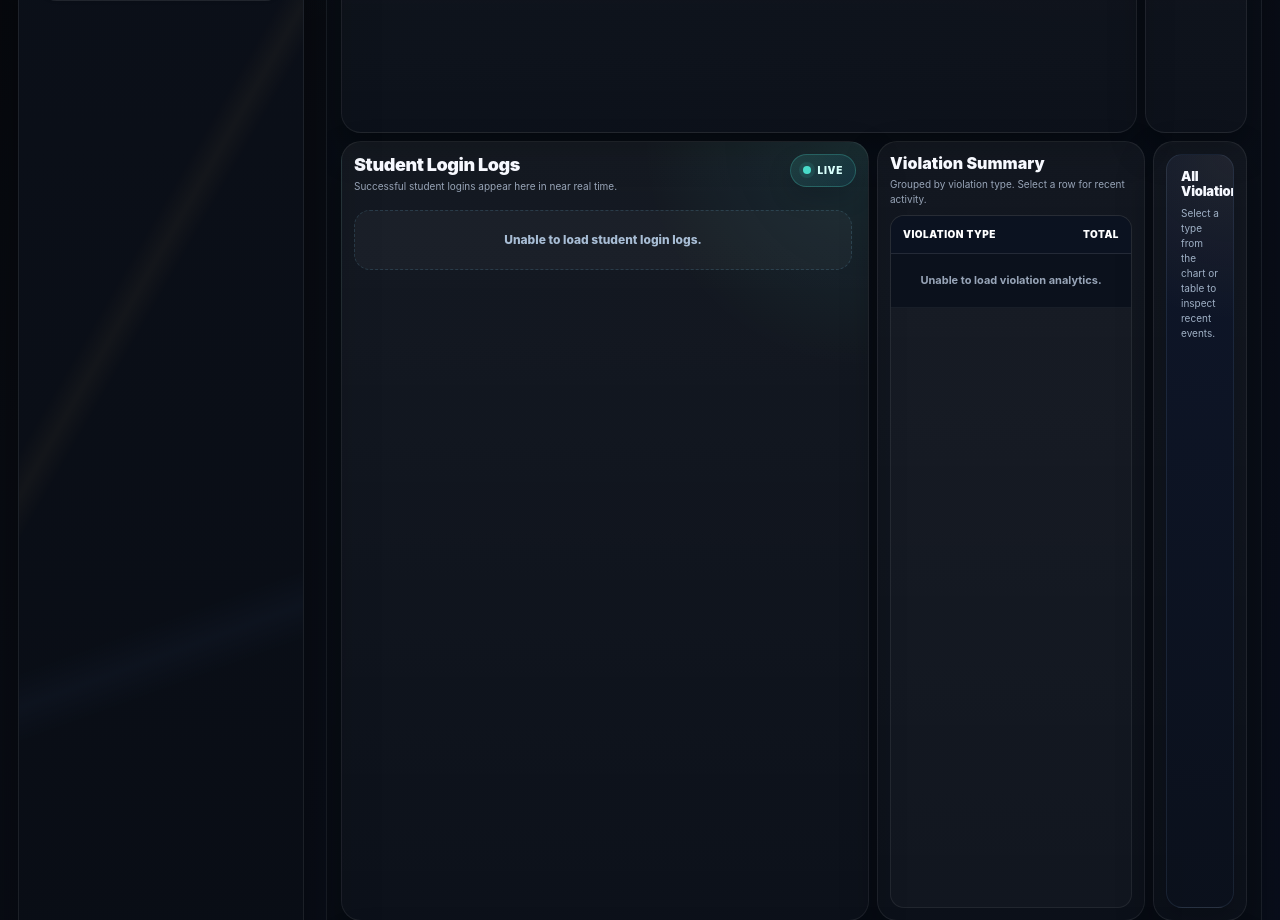
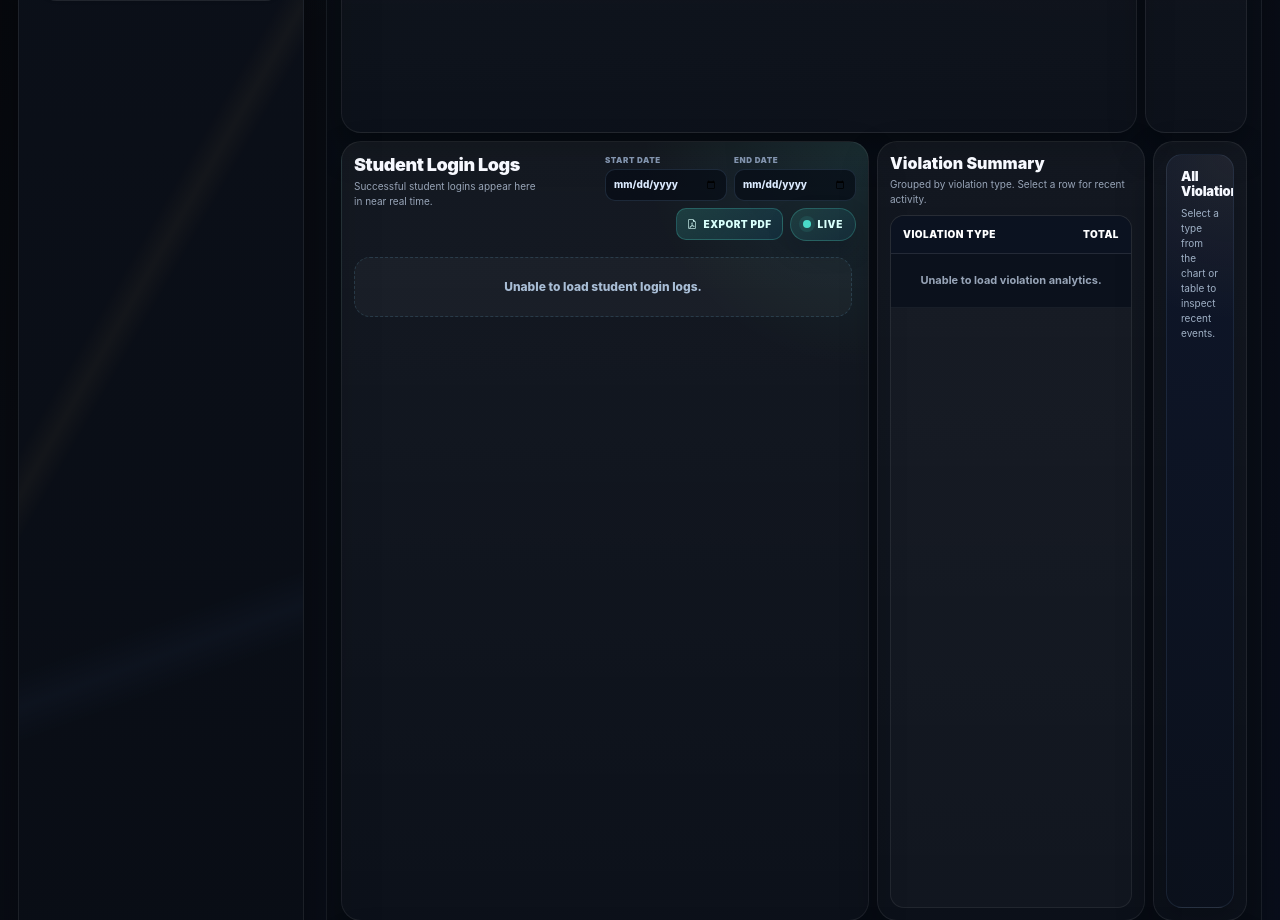
Before and after one commit to leer7358/classiface-hardened, a Flask app: template template/admin_dashboard.html in a window 1280 px wide. Shown: the part 649-1569 px from the top of the page. Run offline with Flask 2, Linux system fonts and the light colour scheme; the template is opened without the code that fills it: most values are stand-ins (such as "Sample title", 1, 10 or a date in 2020); parts of the project's set-up code (start-up, migrations or seed data) failed here and were passed over; some libraries are stand-ins or nearby versions.

Commit message:
Add student login PDF export

```diff
--- a/controllers/admin_controller.py
+++ b/controllers/admin_controller.py
@@ -45,6 +45,21 @@
         )
         return cur.fetchall() or []
 
+def pg_list_student_login_logs_for_range(start_date, end_date):
+    pg_ensure_student_login_logs()
+    with pg_conn() as conn, conn.cursor(cursor_factory=RealDictCursor) as cur:
+        cur.execute(
+            """
+            SELECT id, student_id, student_name, email, ip_address, user_agent,
+                   login_at,
+                   to_char(login_at AT TIME ZONE 'Asia/Manila', 'Mon DD, YYYY HH12:MI AM') AS login_time
+            FROM student_login_logs
+            WHERE (login_at AT TIME ZONE 'Asia/Manila')::date BETWEEN %s::date AND %s::date
+            ORDER BY login_at ASC, id ASC;
+            """,
+            (start_date, end_date),
+        )
+        return cur.fetchall() or []
 
 @app.route("/admin/dashboard")
 def admin_dashboard():
@@ -191,6 +206,101 @@
     except Exception as err:
         app.logger.error("Failed to load student login logs: %s", err, exc_info=True)
         return jsonify({"ok": False, "message": "Failed to load login logs"}), 500
+
+@app.route("/admin/student-login-logs/export-pdf")
+def admin_student_login_logs_export_pdf():
+    guard = admin_required()
+    if guard:
+        return guard
+
+    start_date = (request.args.get("start_date") or "").strip()
+    end_date = (request.args.get("end_date") or "").strip()
+    if not start_date and not end_date:
+        return redirect_with_msg("/admin/dashboard", "Please select a start date or end date before exporting login logs.")
+    if not start_date:
+        start_date = end_date
+    if not end_date:
+        end_date = start_date
+
+    try:
+        from datetime import datetime
+        from io import BytesIO
+
+        start_dt = datetime.strptime(start_date, "%Y-%m-%d").date()
+        end_dt = datetime.strptime(end_date, "%Y-%m-%d").date()
+    except Exception:
+        return redirect_with_msg("/admin/dashboard", "Invalid login log export date. Please use YYYY-MM-DD.")
+
+    if start_dt > end_dt:
+        return redirect_with_msg("/admin/dashboard", "Start date must be before or equal to end date.")
+
+    try:
+        from reportlab.lib import colors
+        from reportlab.lib.pagesizes import A4, landscape
+        from reportlab.lib.styles import getSampleStyleSheet
+        from reportlab.lib.units import inch
+        from reportlab.platypus import Paragraph, SimpleDocTemplate, Spacer, Table, TableStyle
+    except Exception as err:
+        app.logger.error("ReportLab unavailable for student login PDF export: %s", err, exc_info=True)
+        return redirect_with_msg("/admin/dashboard", "PDF export is unavailable because the PDF library is not installed.")
+
+    rows = pg_list_student_login_logs_for_range(start_dt.isoformat(), end_dt.isoformat())
+    generated_at = app_now().strftime("%b %d, %Y %I:%M %p")
+    date_range_label = start_dt.strftime("%b %d, %Y") if start_dt == end_dt else f"{start_dt.strftime('%b %d, %Y')} - {end_dt.strftime('%b %d, %Y')}"
+
+    buffer = BytesIO()
+    doc = SimpleDocTemplate(
+        buffer,
+        pagesize=landscape(A4),
+        rightMargin=0.35 * inch,
+        leftMargin=0.35 * inch,
+        topMargin=0.35 * inch,
+        bottomMargin=0.35 * inch,
+    )
+    styles = getSampleStyleSheet()
+    story = [
+        Paragraph("Student Login Logs Report", styles["Title"]),
+        Paragraph(f"Selected date range: {date_range_label}", styles["Normal"]),
+        Paragraph(f"Generated: {generated_at}", styles["Normal"]),
+        Paragraph(f"Total login records: {len(rows)}", styles["Normal"]),
+        Spacer(1, 0.18 * inch),
+    ]
+
+    if rows:
+        table_data = [["Student Name", "Email", "Login Timestamp", "IP Address"]]
+        for row in rows:
+            table_data.append([
+                str(row.get("student_name") or "Unknown Student"),
+                str(row.get("email") or "No email"),
+                str(row.get("login_time") or ""),
+                str(row.get("ip_address") or "Unknown IP"),
+            ])
+        table = Table(table_data, colWidths=[2.15 * inch, 2.55 * inch, 2.0 * inch, 1.55 * inch], repeatRows=1)
+        table.setStyle(TableStyle([
+            ("BACKGROUND", (0, 0), (-1, 0), colors.HexColor("#0f172a")),
+            ("TEXTCOLOR", (0, 0), (-1, 0), colors.white),
+            ("FONTNAME", (0, 0), (-1, 0), "Helvetica-Bold"),
+            ("FONTSIZE", (0, 0), (-1, -1), 8),
+            ("BOTTOMPADDING", (0, 0), (-1, 0), 8),
+            ("TOPPADDING", (0, 0), (-1, -1), 5),
+            ("BOTTOMPADDING", (0, 1), (-1, -1), 5),
+            ("GRID", (0, 0), (-1, -1), 0.25, colors.HexColor("#cbd5e1")),
+            ("VALIGN", (0, 0), (-1, -1), "TOP"),
+            ("ROWBACKGROUNDS", (0, 1), (-1, -1), [colors.white, colors.HexColor("#f8fafc")]),
+        ]))
+        story.append(table)
+    else:
+        story.append(Paragraph("No student login records found for the selected date range.", styles["Heading3"]))
+
+    doc.build(story)
+    pdf_bytes = buffer.getvalue()
+    buffer.close()
+
+    filename = f"student-login-logs-{start_dt.isoformat()}-to-{end_dt.isoformat()}.pdf"
+    response = make_response(pdf_bytes)
+    response.headers["Content-Type"] = "application/pdf"
+    response.headers["Content-Disposition"] = f'attachment; filename="{filename}"'
+    return response
 
 @app.route("/api/admin/exam-entry-logs")
 def api_admin_exam_entry_logs():
--- a/requirements.txt
+++ b/requirements.txt
@@ -18,3 +18,4 @@
 eventlet==0.40.3
 cryptography==46.0.7
 zxcvbn-python==4.4.24
+reportlab>=4.2,<5
--- a/template/admin_dashboard.html
+++ b/template/admin_dashboard.html
@@ -808,6 +808,71 @@
     background:#49dbc9;
     box-shadow:0 0 0 4px rgba(73,219,201,0.10);
 }
+.login-export-controls{
+    display:flex;
+    align-items:center;
+    justify-content:flex-end;
+    gap:7px;
+    flex-wrap:wrap;
+    max-width:390px;
+}
+
+.login-export-field{
+    display:flex;
+    flex-direction:column;
+    gap:3px;
+    min-width:122px;
+}
+
+.login-export-field span{
+    color:#8294ae;
+    font-size:8px;
+    font-weight:900;
+    letter-spacing:.55px;
+    text-transform:uppercase;
+}
+
+.login-export-date{
+    width:122px;
+    height:32px;
+    border:1px solid rgba(148,197,255,0.14);
+    border-radius:10px;
+    background:rgba(7,12,22,0.70);
+    color:#dbeafe;
+    font-size:10px;
+    font-weight:800;
+    padding:0 8px;
+    outline:none;
+}
+
+.login-export-date:focus{
+    border-color:rgba(73,219,201,0.42);
+    box-shadow:0 0 0 3px rgba(73,219,201,0.10);
+}
+
+.login-export-btn{
+    height:32px;
+    display:inline-flex;
+    align-items:center;
+    gap:6px;
+    border:1px solid rgba(73,219,201,0.26);
+    border-radius:10px;
+    background:linear-gradient(135deg, rgba(73,219,201,0.18), rgba(14,165,233,0.10));
+    color:#d8fffb;
+    font-size:10px;
+    font-weight:900;
+    text-transform:uppercase;
+    letter-spacing:.45px;
+    padding:0 10px;
+    cursor:pointer;
+    white-space:nowrap;
+}
+
+.login-export-btn:hover{
+    border-color:rgba(241,200,106,0.34);
+    color:#fff2cf;
+    background:linear-gradient(135deg, rgba(241,200,106,0.16), rgba(73,219,201,0.12));
+}
 
 .login-log-list{
     flex:1 1 auto;
@@ -1241,6 +1306,8 @@
     .exam-entry-filters{ flex-wrap:wrap; }
     .exam-entry-item{ grid-template-columns:1fr; align-items:start; }
     .exam-entry-actions{ justify-content:flex-start; flex-wrap:wrap; }
+    .login-log-head{ flex-direction:column; align-items:flex-start; }
+    .login-export-controls{ justify-content:flex-start; max-width:100%; }
     .login-log-list{ grid-template-columns:1fr; }
     .exam-entry-list{ grid-template-columns:1fr; }
 }
@@ -1287,6 +1354,8 @@
     .exam-entry-filters{ flex-wrap:wrap; }
     .exam-entry-item{ grid-template-columns:1fr; align-items:start; }
     .exam-entry-actions{ justify-content:flex-start; flex-wrap:wrap; }
+    .login-log-head{ flex-direction:column; align-items:flex-start; }
+    .login-export-controls{ justify-content:flex-start; max-width:100%; }
     .login-log-list{ grid-template-columns:1fr; }
     .exam-entry-list{ grid-template-columns:1fr; }
 }
@@ -1447,7 +1516,12 @@
                         <h3>Student Login Logs</h3>
                         <p>Successful student logins appear here in near real time.</p>
                     </div>
-                    <div class="live-pill"><span class="live-dot"></span>Live</div>
+                    <div class="login-export-controls" aria-label="Export student login logs">
+                        <label class="login-export-field"><span>Start Date</span><input class="login-export-date" id="loginExportStart" type="date" aria-label="Start date for login log PDF export"></label>
+                        <label class="login-export-field"><span>End Date</span><input class="login-export-date" id="loginExportEnd" type="date" aria-label="End date for login log PDF export"></label>
+                        <button class="login-export-btn" id="loginExportPdf" type="button"><i class="bi bi-file-earmark-pdf"></i>Export PDF</button>
+                        <div class="live-pill"><span class="live-dot"></span>Live</div>
+                    </div>
                 </div>
                 <div class="login-log-list" id="studentLoginLogs">
                     <div class="login-empty">Loading recent student logins...</div>
@@ -1656,7 +1730,24 @@
 
     loadStudentLoginLogs();
     setInterval(loadStudentLoginLogs, 5000);
+    document.getElementById("loginExportPdf")?.addEventListener("click", () => {
+        const startDate = (document.getElementById("loginExportStart")?.value || "").trim();
+        const endDate = (document.getElementById("loginExportEnd")?.value || "").trim();
+        if (!startDate && !endDate) {
+            alert("Please select a start date or end date before exporting.");
+            return;
+        }
+        if (startDate && endDate && startDate > endDate) {
+            alert("Start date must be before or equal to end date.");
+            return;
+        }
+        const params = new URLSearchParams();
+        params.set("start_date", startDate || endDate);
+        params.set("end_date", endDate || startDate);
+        window.location.href = `/admin/student-login-logs/export-pdf?${params.toString()}`;
+    });
     function examStatusClass(status) {
+
         const value = String(status || "Failed").toLowerCase();
         if (value.includes("verified")) return "verified";
         if (value.includes("retry")) return "retrying";
```
